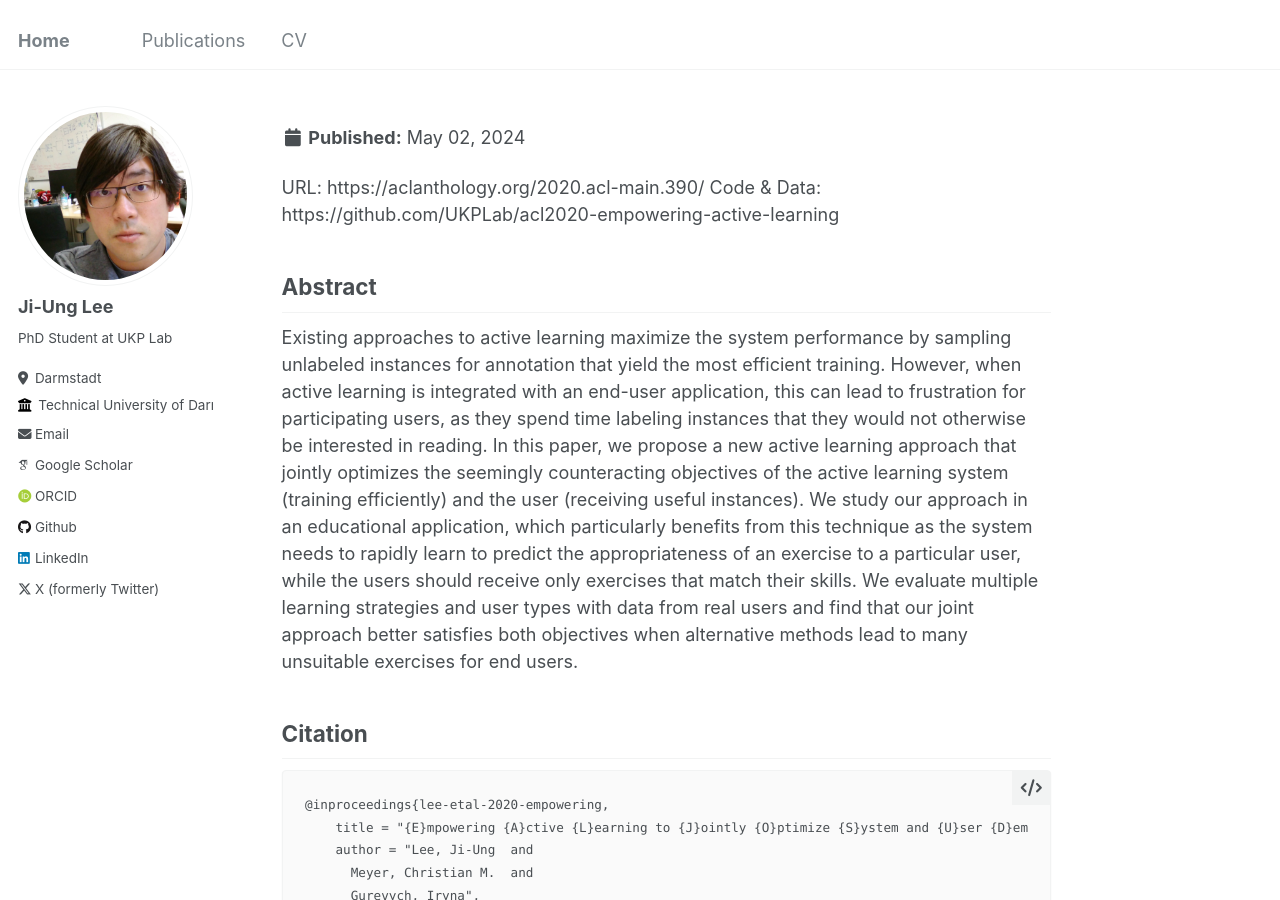
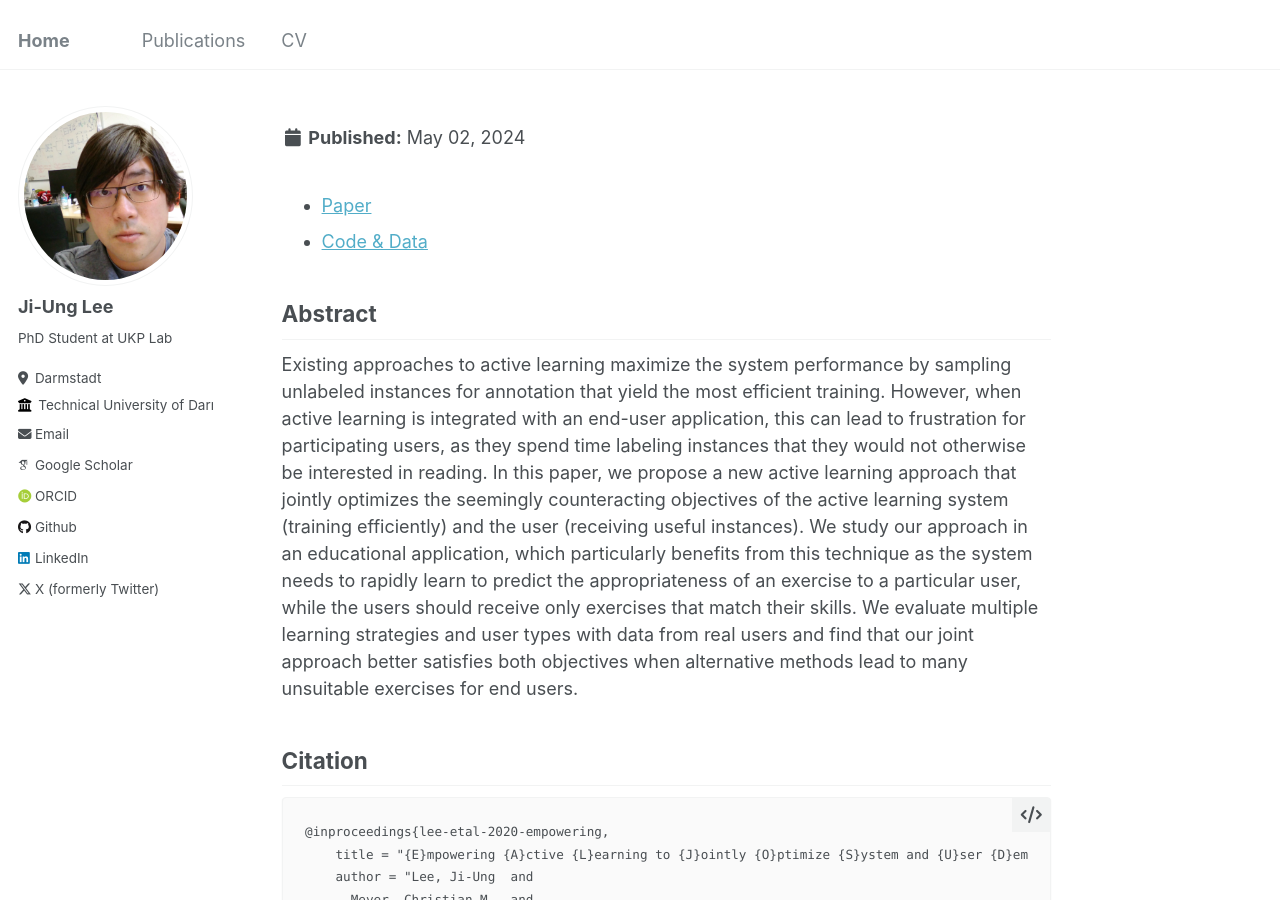
Before and after one commit to ji-ung-lee/ji-ung-lee.github.io, a Jekyll site: the page built from _publications/2021-07-01-acl-1.md, in a window 1280 px wide and 900 px high. Built offline with Jekyll 4.4.1, drawn with Linux system fonts in a browser that asks for light colours; some web fonts are replaced.

Commit message:
update pubs

```diff
--- a/_publications/2021-07-01-acl-1.md
+++ b/_publications/2021-07-01-acl-1.md
@@ -8,8 +8,8 @@ venue: 'Proceedings of the 58th Annual Meeting of the ACL'
 paperurl: 'https://aclanthology.org/2020.acl-main.390/'
 ---
 
-URL: https://aclanthology.org/2020.acl-main.390/
-Code & Data: https://github.com/UKPLab/acl2020-empowering-active-learning
+* [Paper](https://aclanthology.org/2020.acl-main.390/)
+* [Code & Data](https://github.com/UKPLab/acl2020-empowering-active-learning)
 
 Abstract
 ------
```
Also changed, not shown: _publications/2019-07-01-acl-1.md (+2 -2 lines), _publications/2022-07-01-cl-1.md (+2 -2 lines), _publications/2023-07-01-tacl-1.md (+1 -1 lines).
